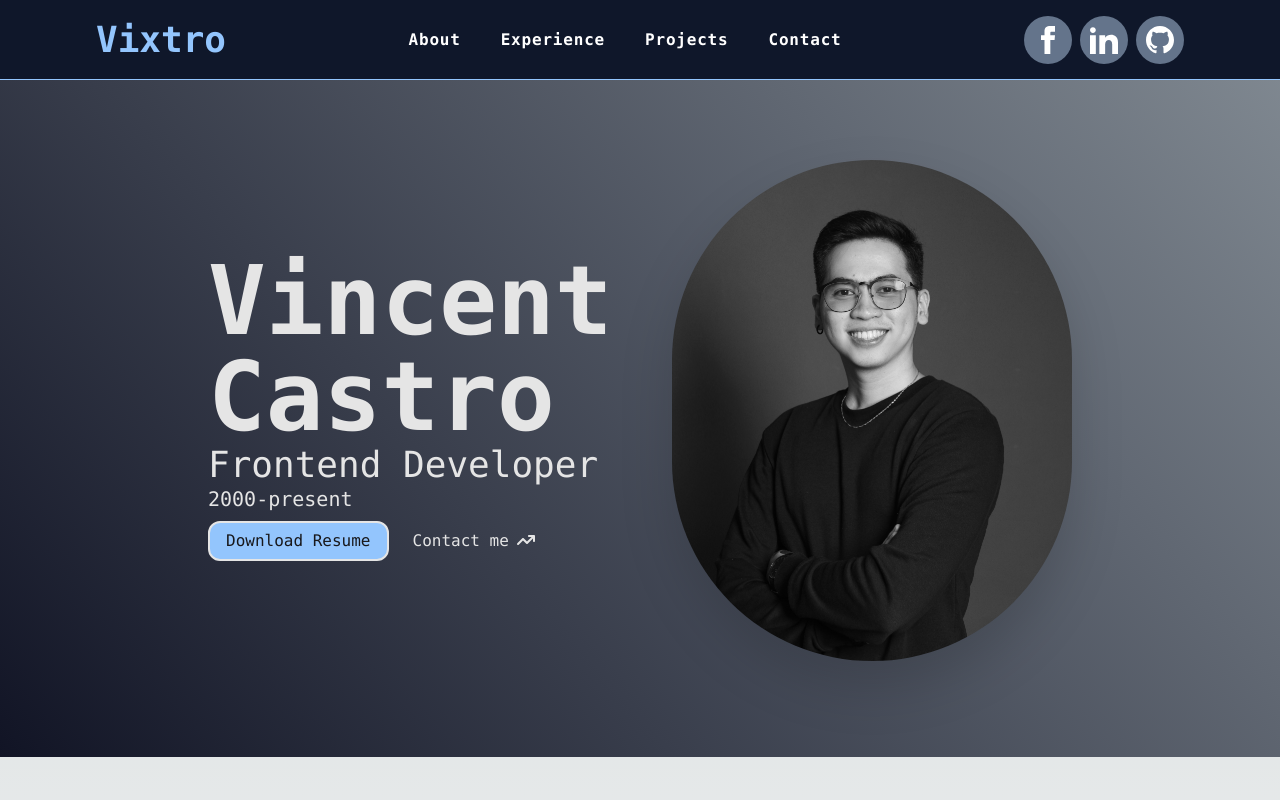
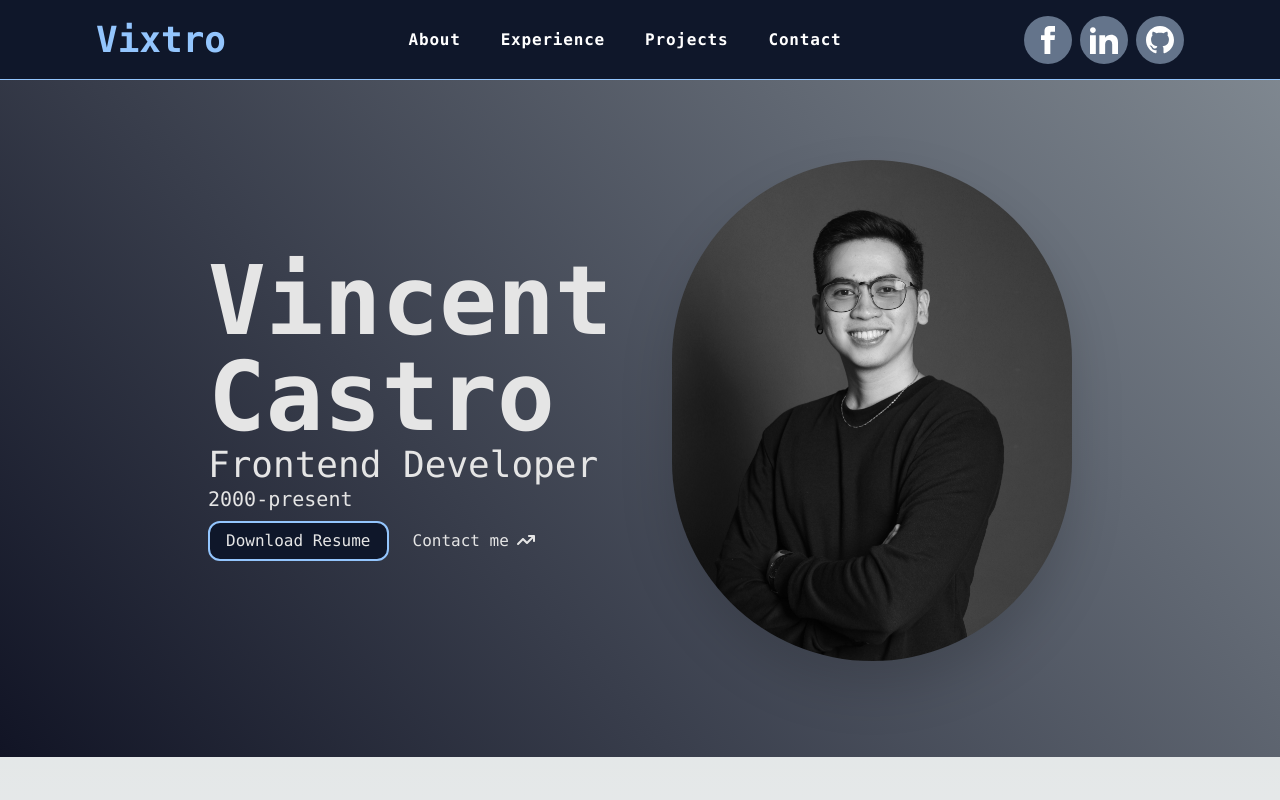
Before and after one commit to vixtroo/portfolio, a Next.js app: page / in a window 1280 px wide. Shown: the top 800 px of the page. Built offline with nearby package versions, Linux system fonts and the light colour scheme.

Commit message:
UI changes

```diff
--- a/src/pages/index.js
+++ b/src/pages/index.js
@@ -51,7 +51,7 @@ export default function Home() {
                         <h2 className="text-4xl ">Frontend Developer</h2>
                         <p className="text-xl">2000-present</p>
                         <div className='flex flex-wrap content-center justify-start w-full gap-2 mt-2'>
-                          <button className='flex flex-wrap content-center justify-center h-10 px-4 duration-100 delay-100 bg-blue-300 border-2 hover:border-blue-300 hover:bg-slate-900 hover:text-neutral-200 border-neutral-200 rounded-xl text-zinc-900' onClick={handleDownload}>{downloaded ? 'Resume Downloaded!' : 'Download Resume'}</button>
+                          <button className='flex flex-wrap content-center justify-center h-10 px-4 duration-100 delay-100 border-2 border-blue-300 hover:bg-blue-300 bg-slate-900 text-neutral-200 hover:border-neutral-200 rounded-xl hover:text-zinc-900' onClick={handleDownload}>{downloaded ? 'Resume Downloaded!' : 'Download Resume'}</button>
                           <button className='flex flex-wrap content-center justify-center h-10 px-4 rounded-xl text-neutral-200' onClick={scrollToContact}>Contact me <span className='ml-2'><FontAwesomeIcon icon={faArrowTrendUp}/></span></button>
                         </div>
                     </div>
```
